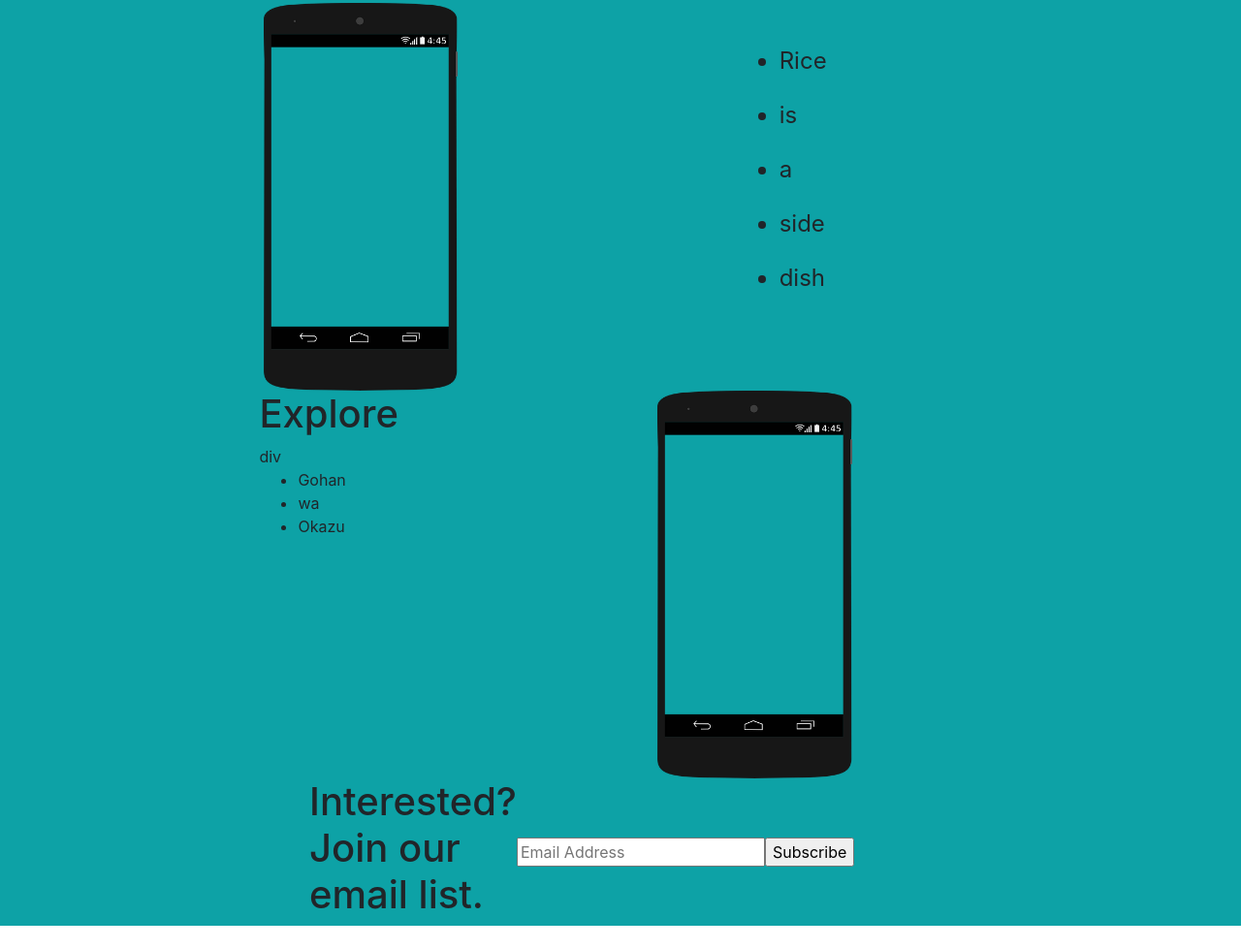
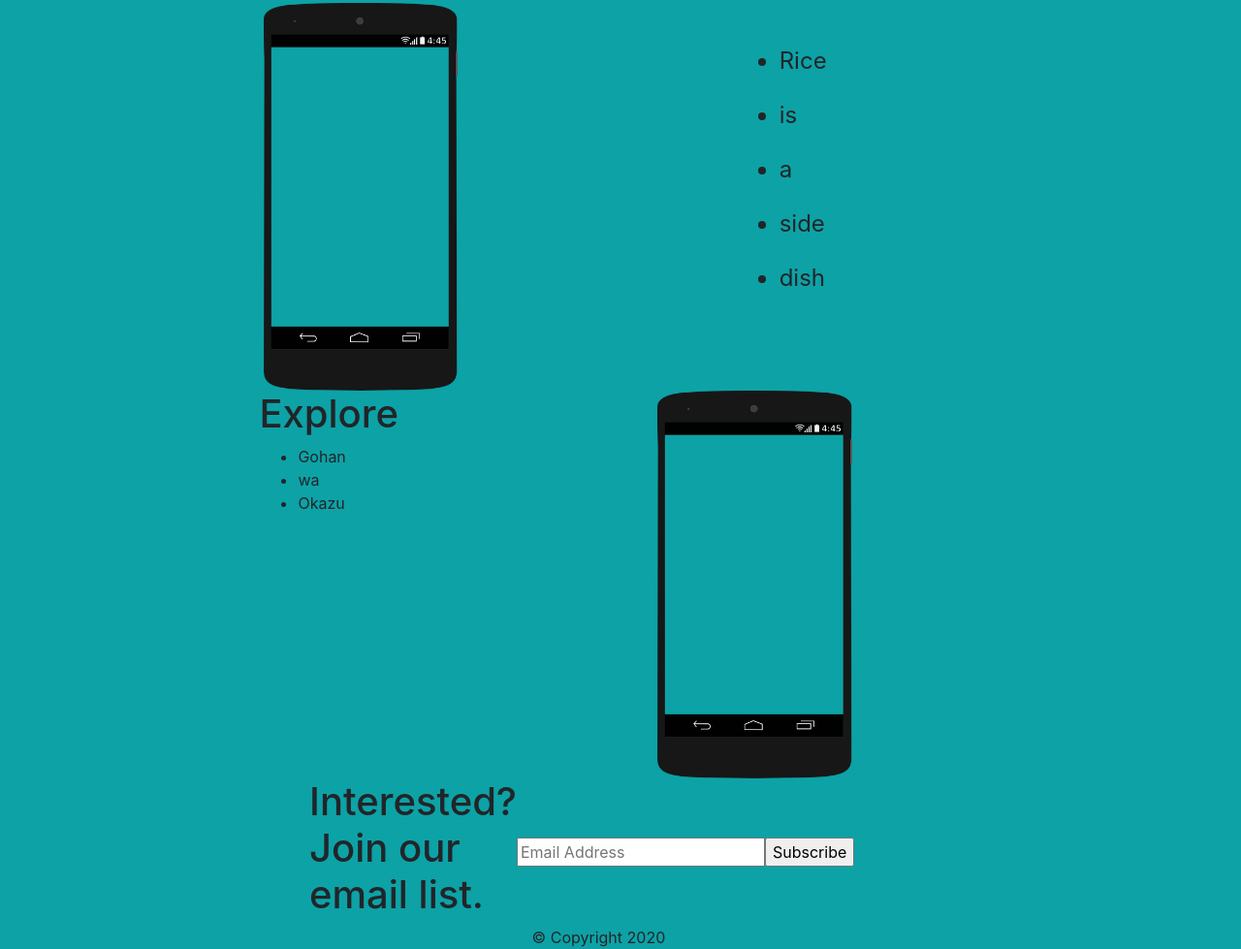
Before and after one commit to oikkutech/oikku.github.io, a plain HTML site: page index.html in a window 1280 px wide. Shown: the part 559-1538 px from the top of the page at 97% size. Before the commit the page ends 1514 px from the top, so only its background shows below. Drawn offline with Linux system fonts and the light colour scheme.

Commit message:
Rough site outline done

```diff
--- a/assets/css/style.css
+++ b/assets/css/style.css
@@ -90,7 +90,7 @@ a {
 }
 
 /* Explore */
-.explore-list > ul{
+.explore-list > div{
     align-self: center;
 }
 
@@ -145,3 +145,16 @@ input {
     align-items: center;
     justify-content: center;
 }
+
+/* Copyright Flex */
+.copy-left {
+    flex: 9;
+}
+
+.copy-space {
+    flex: 8;
+}
+
+.copy-right {
+    flex: 4;
+}
--- a/index.html
+++ b/index.html
@@ -71,18 +71,18 @@
 
         <!--Explore-->
             <div class="flex-row-container">
+
                 <div class="explore-left">
                     <!--Spacing-->
                 </div>
 
-                <div class="explore-list" class="explore-list-spacing">
+                <div class="explore-list" class="explore-list-spacing"> <!--Align self is breaking-->
                     <h1>Explore</h1>
-                    div
-                    <ul>
-                        <li>Gohan</li>
-                        <li>wa</li>
-                        <li>Okazu</li>
-                    </ul>
+                        <ul>
+                            <li>Gohan</li>
+                            <li>wa</li>
+                            <li>Okazu</li>
+                        </ul>
                 </div>
 
                 <div class="explore-space"></div>
@@ -119,6 +119,21 @@
                     <!--Spacing-->
                 </div>
             </div>
+
+        <!--Copyright Footer-->
+            <div class="flex-row-container">
+                <div class="copy-left">
+                    <!--Spacing-->
+                </div>
+
+                <div class="copy-space">
+                    &copy; Copyright 2020
+                </div>
+
+                <div class="copy-right">
+                    <!--Spacing-->
+                </div>
+            </div>
         </div>
 
     <!-- Scripts -->
```
